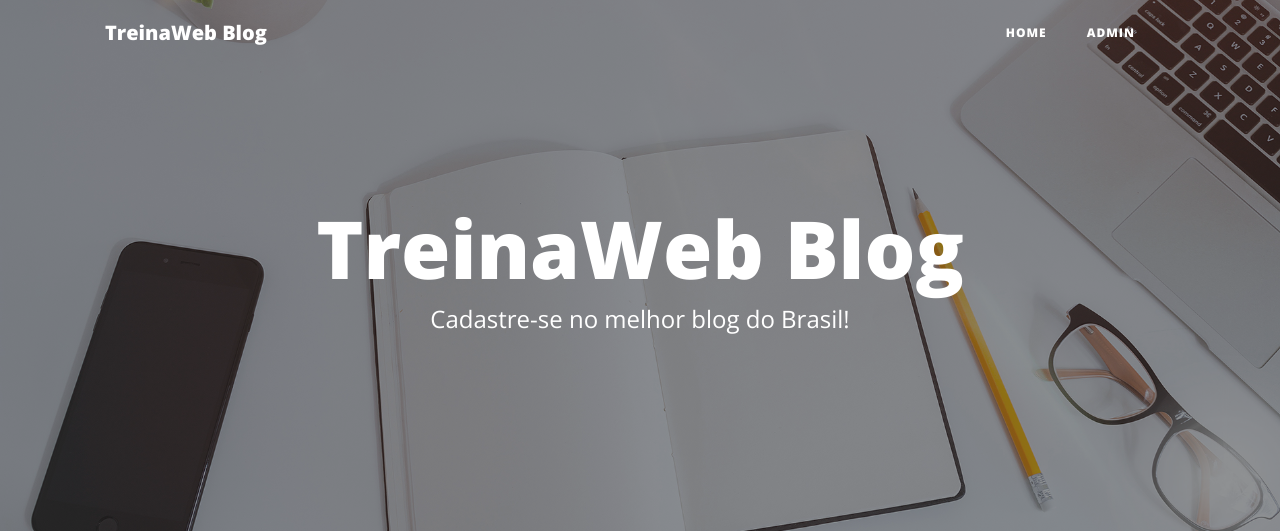
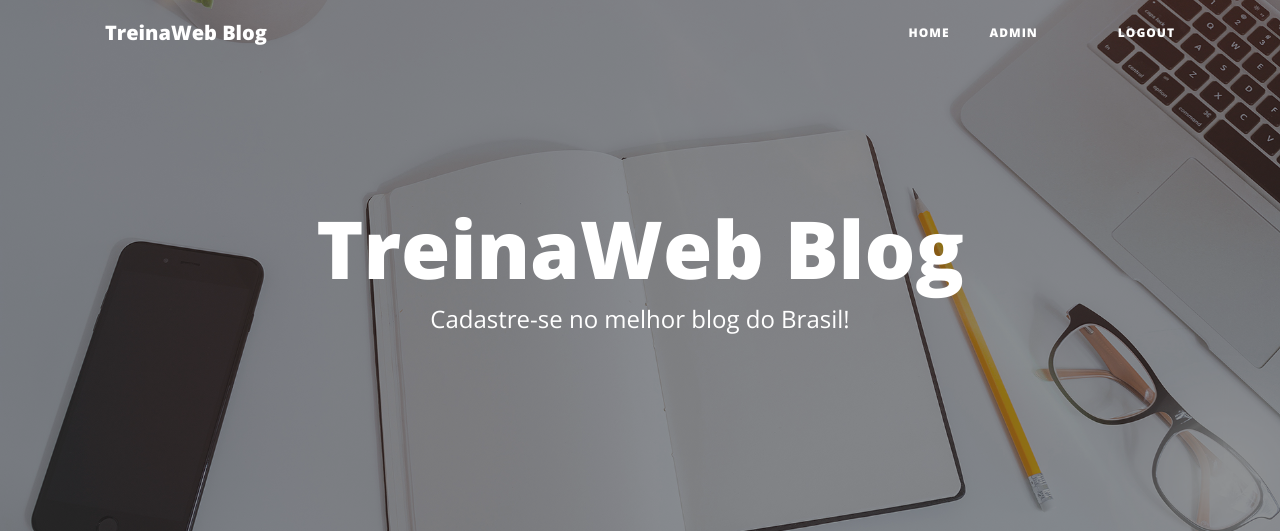
Before and after one commit to treinaweb/treinaweb-django-seguranca, a Django app: page /blog/cadastrar_usuario/ in a window 1280 px wide. Shown: the top 531 px of the page. Run offline with Django 3.2, Linux system fonts and the light colour scheme; some libraries are stand-ins or nearby versions.

Commit message:
02.08_Logout_Usuario

```diff
--- a/blog/templates/base.html
+++ b/blog/templates/base.html
@@ -44,6 +44,9 @@
           </li>
           <li class="nav-item">
             <a class="nav-link" href="contact.html">{{request.user.email}}</a>
+          </li>
+          <li class="nav-item">
+            <a class="nav-link" href="{% url 'deslogar_usuario' %}">Logout</a>
           </li>
         </ul>
       </div>
--- a/blog/urls.py
+++ b/blog/urls.py
@@ -6,4 +6,5 @@
     path('post/<int:id>', listar_post_id, name='listar_post'),
     path('cadastrar_usuario/', cadastrar_usuario, name='cadastrar_usuario'),
     path('logar_usuario/', logar_usuario, name='logar_usuario'),
+    path('deslogar_usuario/', deslogar_usuario, name='deslogar_usuario'),
 ]
--- a/blog/views.py
+++ b/blog/views.py
@@ -5,7 +5,7 @@
 from admin_blog.entidades.usuario import Usuario
 from django.contrib.auth.forms import UserCreationForm, AuthenticationForm
 
-from django.contrib.auth import authenticate, login
+from django.contrib.auth import authenticate, login, logout
 
 # Create your views here.
 
@@ -58,3 +58,7 @@
     else:
         form_login = login_form.LoginForm()
     return render(request, 'usuario/login.html', {'form_login': form_login})
+
+def deslogar_usuario(request):
+    logout(request)
+    return redirect('home')
```
